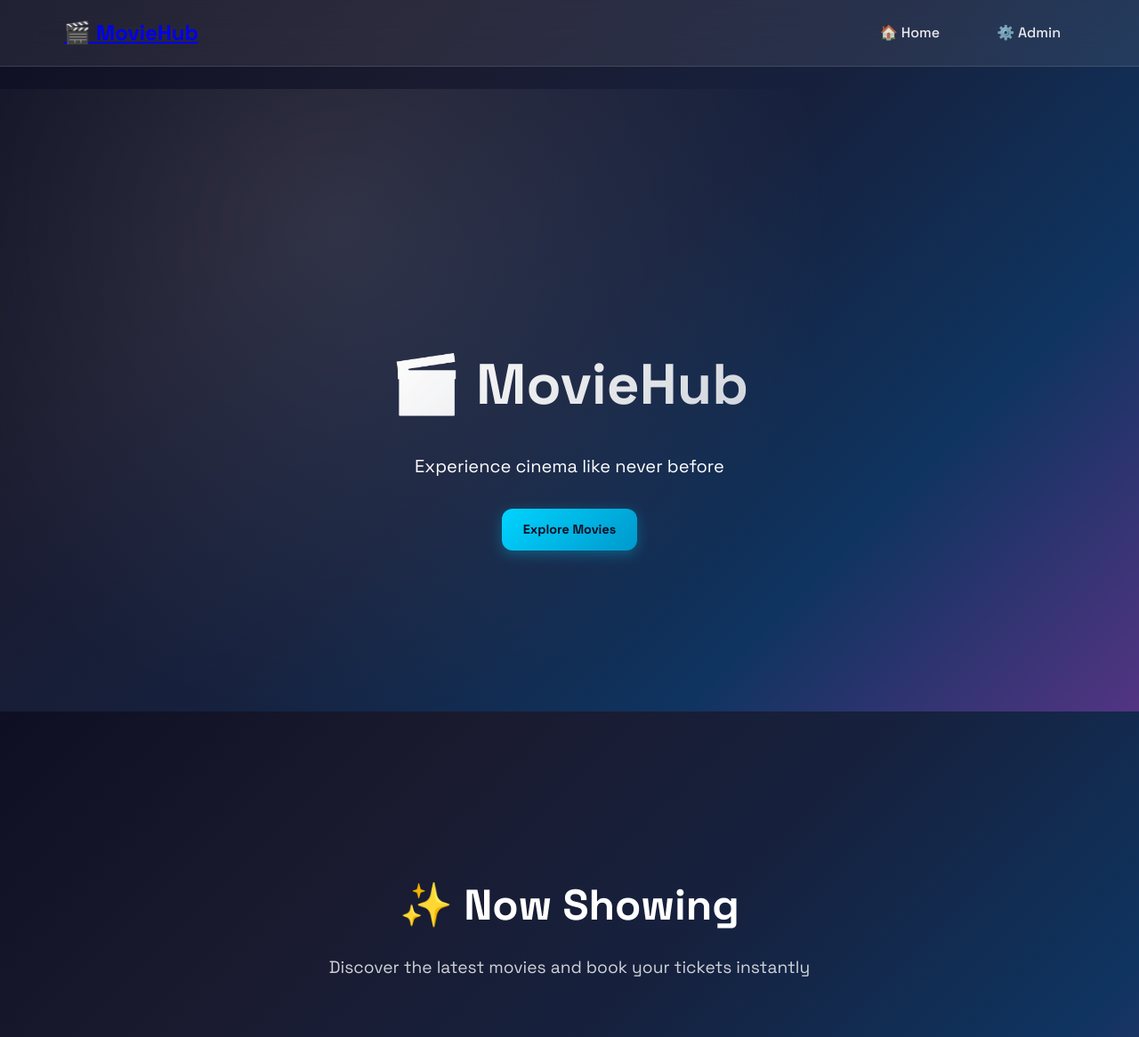
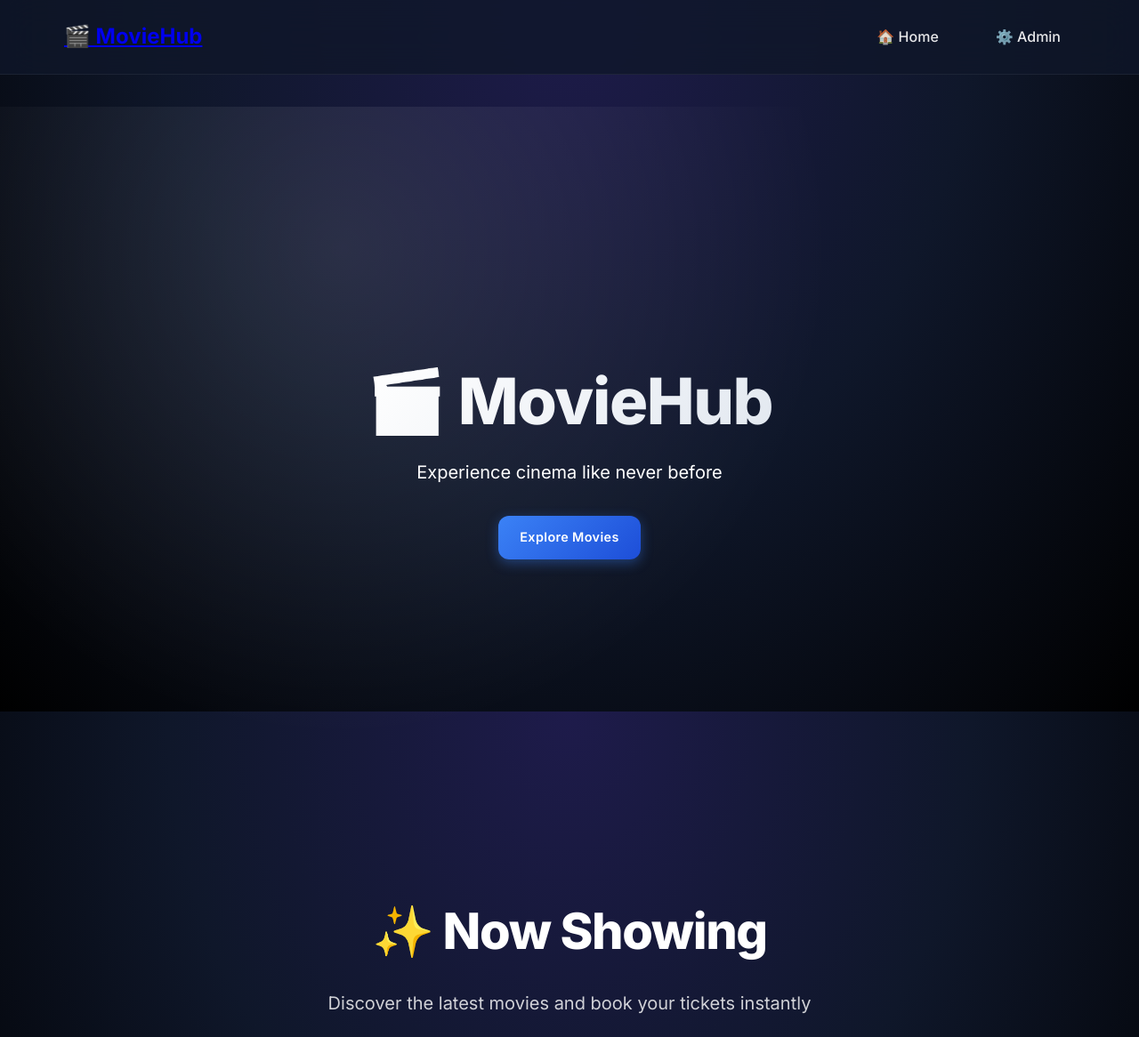
Before and after one commit to sahil-25-s/DBMS_CP, a Flask app: page / in a window 1280 px wide. Shown: the top 1166 px of the page at 89% size. Run offline with Flask 3, Linux system fonts and the light colour scheme.

Commit message:
Update typography and color scheme: switch to Inter font, adjust color variables, enhance button styles, and improve layout for better UI consistency

```diff
--- a/static/css/style.css
+++ b/static/css/style.css
@@ -1,4 +1,4 @@
-@import url('https://fonts.googleapis.com/css2?family=Space+Grotesk:wght@300;400;500;600;700&family=JetBrains+Mono:wght@400;500&display=swap');
+@import url('https://fonts.googleapis.com/css2?family=Inter:wght@300;400;500;600;700;800;900&display=swap');
 
 * {
     margin: 0;
@@ -7,29 +7,30 @@
 }
 
 :root {
-    --primary: #00d4ff;
-    --primary-dark: #0099cc;
+    --primary: #3b82f6;
+    --primary-dark: #1d4ed8;
     --secondary: #ffffff;
-    --accent: #ff6b6b;
-    --success: #51cf66;
-    --danger: #ff6b6b;
-    --light: #f8f9fa;
-    --dark: #0f0f23;
-    --glass: rgba(255, 255, 255, 0.08);
-    --glass-border: rgba(255, 255, 255, 0.12);
-    --shadow: 0 8px 32px rgba(0, 0, 0, 0.3);
-    --shadow-lg: 0 25px 50px rgba(0, 0, 0, 0.4);
-    --radius: 24px;
-    --transition: all 0.3s cubic-bezier(0.4, 0, 0.2, 1);
+    --accent: #f59e0b;
+    --success: #10b981;
+    --danger: #ef4444;
+    --light: #f8fafc;
+    --dark: #0f172a;
+    --glass: rgba(255, 255, 255, 0.05);
+    --glass-border: rgba(255, 255, 255, 0.1);
+    --shadow: 0 4px 6px -1px rgba(0, 0, 0, 0.1), 0 2px 4px -1px rgba(0, 0, 0, 0.06);
+    --shadow-lg: 0 20px 25px -5px rgba(0, 0, 0, 0.1), 0 10px 10px -5px rgba(0, 0, 0, 0.04);
+    --radius: 16px;
+    --transition: all 0.2s cubic-bezier(0.4, 0, 0.2, 1);
 }
 
 body {
-    font-family: 'Space Grotesk', sans-serif;
-    background: linear-gradient(135deg, #0f0f23 0%, #1a1a2e 25%, #16213e 50%, #0f3460 75%, #533483 100%);
+    font-family: 'Inter', -apple-system, BlinkMacSystemFont, sans-serif;
+    background: radial-gradient(ellipse at top, #1e1b4b 0%, #0f172a 50%, #000000 100%);
     background-attachment: fixed;
     color: var(--secondary);
-    line-height: 1.6;
+    line-height: 1.7;
     overflow-x: hidden;
+    font-feature-settings: 'cv02', 'cv03', 'cv04', 'cv11';
 }
 
 /* Navbar */
@@ -37,11 +38,11 @@ body {
     position: fixed;
     top: 0;
     width: 100%;
-    background: var(--glass);
-    backdrop-filter: blur(20px);
-    border-bottom: 1px solid var(--glass-border);
+    background: rgba(15, 23, 42, 0.8);
+    backdrop-filter: blur(24px);
+    border-bottom: 1px solid rgba(255, 255, 255, 0.06);
     z-index: 1000;
-    padding: 1rem 0;
+    padding: 1.25rem 0;
 }
 
 .nav-container {
@@ -108,13 +109,15 @@ body {
 }
 
 .hero-content h1 {
-    font-size: 4rem;
-    font-weight: 700;
+    font-size: 4.5rem;
+    font-weight: 800;
     margin-bottom: 1.5rem;
-    background: linear-gradient(135deg, #fff 0%, rgba(255, 255, 255, 0.8) 100%);
+    background: linear-gradient(135deg, #ffffff 0%, #e2e8f0 100%);
     -webkit-background-clip: text;
     -webkit-text-fill-color: transparent;
     background-clip: text;
+    letter-spacing: -0.02em;
+    line-height: 1.1;
 }
 
 .hero-content p {
@@ -263,15 +267,16 @@ body {
 
 .btn-primary {
     background: linear-gradient(135deg, var(--primary) 0%, var(--primary-dark) 100%);
-    color: var(--dark);
-    font-weight: 700;
-    box-shadow: 0 4px 15px rgba(0, 212, 255, 0.3);
+    color: white;
+    font-weight: 600;
+    box-shadow: 0 4px 14px 0 rgba(59, 130, 246, 0.39);
+    letter-spacing: 0.025em;
 }
 
 .btn-primary:hover {
-    transform: translateY(-3px) scale(1.02);
-    box-shadow: 0 12px 30px rgba(0, 212, 255, 0.5);
-    color: var(--dark);
+    transform: translateY(-2px);
+    box-shadow: 0 8px 25px 0 rgba(59, 130, 246, 0.5);
+    color: white;
 }
 
 .btn-outline {
@@ -614,4 +622,50 @@ body {
 .mb-4 { margin-bottom: 2rem; }
 .mt-4 { margin-top: 2rem; }
 .p-4 { padding: 2rem; }
-.main-content { padding-top: 100px; }
+.main-content { padding-top: 120px; }
+
+/* Improved spacing */
+.section-header h2 {
+    font-size: 3.5rem;
+    font-weight: 800;
+    color: white;
+    margin-bottom: 1rem;
+    letter-spacing: -0.025em;
+}
+
+.section-header p {
+    font-size: 1.25rem;
+    color: rgba(255, 255, 255, 0.8);
+    font-weight: 400;
+}
+
+/* Enhanced movie info */
+.movie-info h3 {
+    font-size: 1.5rem;
+    font-weight: 700;
+    margin-bottom: 1rem;
+    letter-spacing: -0.01em;
+}
+
+.movie-meta {
+    display: flex;
+    gap: 1.5rem;
+    margin-bottom: 1rem;
+    font-size: 0.875rem;
+    opacity: 0.9;
+    font-weight: 500;
+}
+
+/* Better feature cards */
+.feature-card h3 {
+    font-size: 1.5rem;
+    margin-bottom: 1rem;
+    font-weight: 700;
+    letter-spacing: -0.01em;
+}
+
+.feature-card p {
+    opacity: 0.9;
+    line-height: 1.6;
+    font-weight: 400;
+}
```
Also changed, not shown: other parts of static/css/style.css (+18 -14 lines).
